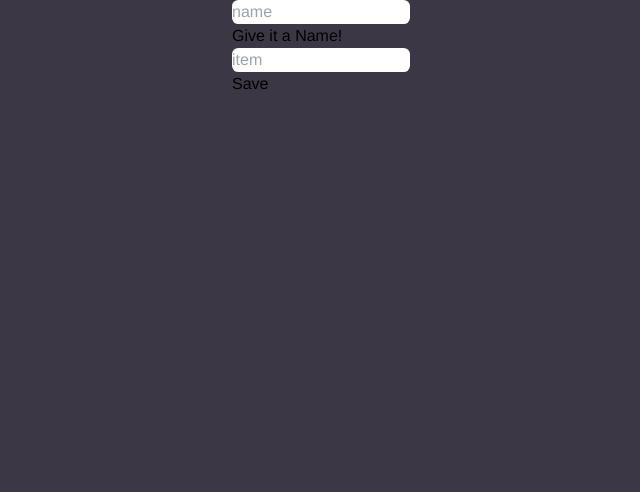
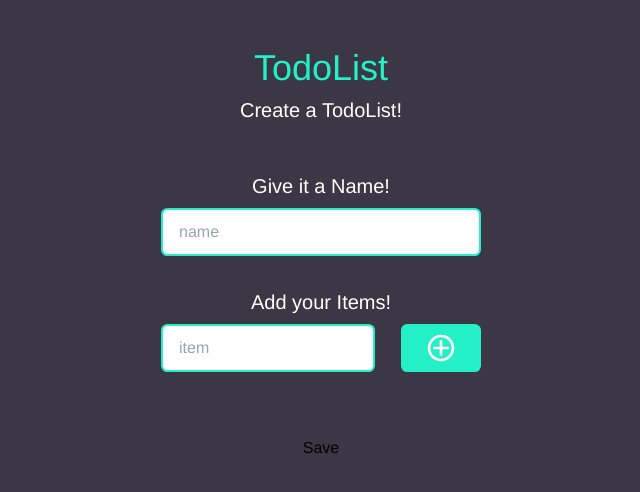
Before and after one commit to andrew-holligan/React-TodoList, a React (Vite) app in the folder client/: page /create in a window 1280 px wide. Shown: the top 492 px of the page, without its empty margins (319-959 px from the left). Built offline with nearby package versions, Linux system fonts and the light colour scheme.

Commit message:
feat: adding items

```diff
--- a/client/src/App.tsx
+++ b/client/src/App.tsx
@@ -1,7 +1,7 @@
 import {BrowserRouter, Routes, Route} from 'react-router-dom';
 
-import Home from './pages/Home';
-import Create from './pages/Create';
+import Home from './pages/Home.tsx';
+import Create from './pages/Create.tsx';
 
 function App() {
   return (
--- /dev/null
+++ b/client/src/components/Header.tsx
@@ -0,0 +1,17 @@
+function Header() {
+    return (
+        <header className="
+            flex flex-col items-center
+            my-12 gap-2
+        ">
+            <a href="/" className="text-4xl text-color1">
+                TodoList
+            </a>
+            <h3 className="text-xl text-color4">
+                Create a TodoList!
+            </h3>
+        </header>
+    )
+  }
+
+  export default Header
--- /dev/null
+++ b/client/src/components/Item.tsx
@@ -0,0 +1,9 @@
+function Item({value}: {value: string}) {
+    return (
+        <li>
+            {value}
+        </li>
+    )
+  }
+
+  export default Item
--- /dev/null
+++ b/client/src/pages/Create.tsx
@@ -0,0 +1,76 @@
+import {useState} from 'react';
+
+import Header from '../components/Header.tsx';
+import Item from '../components/Item.tsx';
+
+function Create() {
+    const [items, setItems] = useState<string[]>([]);
+
+    function addItem() {
+        const item = (document.getElementById('item') as HTMLInputElement).value;
+        setItems([...items, item]);
+        (document.getElementById('item') as HTMLInputElement).value = '';
+    }
+
+    const itemsList = items.map((item, index) => {
+        return <Item value={item} key={index} />;
+    });
+
+    return (
+        <>
+            <Header />
+
+            <main className="flex flex-col gap-8 w-full">
+
+                <div className="
+                    flex flex-col items-center
+                    gap-2
+                ">
+                    <h3 className="text-xl text-color4">
+                        Give it a Name!
+                    </h3>
+                    <input type="text" id="name" placeholder="name"
+                        className="
+                            w-80 h-12
+                            border-2 border-solid border-color1
+                            text-color1 px-4
+                    "/>
+                </div>
+
+                <div className="
+                    flex flex-col items-center
+                    gap-2 w-full
+                ">
+                    <h3 className="text-xl text-color4">
+                        Add your Items!
+                    </h3>
+                    <div className="flex justify-between w-80">
+                        <input type="text" id="item" placeholder="item"
+                            className="
+                                w-50 h-12
+                                border-2 border-solid border-color1
+                                text-color1 px-4
+                        "/>
+                        <button id="btn-add" onClick={() => addItem()}
+                            className="
+                                flex
+                                w-20 h-12
+                                bg-add bg-no-repeat bg-center bg-8 bg-color1
+                                hover:bg-color2
+                        ">
+                        </button>
+                    </div>
+                </div>
+
+                <ol>
+                    {itemsList}
+                </ol>
+
+                <button id="btn-save">Save</button>
+
+            </main>
+        </>
+    )
+  }
+
+  export default Create
--- a/client/src/pages/Create/index.tsx
+++ /dev/null
@@ -1,23 +0,0 @@
-function Create() {
-  return (
-    <>
-        <header>
-            <input type="text" id="name" placeholder="name" />
-            <h3>Give it a Name!</h3>
-        </header>
-
-        <main>
-            <div className="container-add-item">
-                <input type="text" id="item" placeholder="item" />
-                <button id="btn-add"></button>
-            </div>
-
-            <ul className="list-items"></ul>
-
-            <button id="btn-save">Save</button>
-        </main>
-    </>
-  )
-}
-
-export default Create
--- /dev/null
+++ b/client/src/pages/Home.tsx
@@ -0,0 +1,33 @@
+import Header from '../components/Header.tsx';
+
+function Home() {
+    return (
+        <>
+            <Header />
+
+            <main className="w-full">
+
+                <ul className="
+                    flex flex-row justify-center flex-wrap
+                    w-full px-16 gap-8
+                ">
+
+                    <li className="list-none">
+                        <a id="btn-create" href="/create"
+                            className="
+                                flex
+                                w-80 h-20
+                                bg-create-todolist bg-no-repeat bg-center bg-16 bg-color1
+                                hover:bg-color2
+                            ">
+                        </a>
+                    </li>
+
+                </ul>
+
+            </main>
+        </>
+    )
+  }
+
+  export default Home
--- a/client/src/pages/Home/index.tsx
+++ /dev/null
@@ -1,37 +0,0 @@
-function Home() {
-  return (
-    <>
-        <header className="
-            flex flex-col items-center
-            my-20
-        ">
-            <h1 className="text-4xl text-color1">
-                TodoList
-            </h1>
-            <h3 className="text-xl text-color4">
-                Create a TodoList!
-            </h3>
-        </header>
-
-        <main className="w-full">
-            <ul className="
-                flex flex-row justify-center flex-wrap
-                w-full
-            ">
-                <li className="list-none">
-                    <a id="btn-create" href="/create"
-                        className="
-                            flex
-                            w-80 h-20
-                            bg-create-todolist bg-no-repeat bg-center bg-16 bg-color1
-                            hover:bg-color2
-                        ">
-                    </a>
-                </li>
-            </ul>
-        </main>
-    </>
-  )
-}
-
-export default Home
--- a/client/tailwind.config.js
+++ b/client/tailwind.config.js
@@ -11,10 +11,12 @@ export default {
     extend: {
       backgroundImage: {
         "create-todolist": "url('./src/assets/icon-create-todolist.svg')",
+        add: "url('./src/assets/icon-add.svg')",
       },
       backgroundSize: {
         "75%": "75%",
         16: "4rem",
+        8: "2rem",
       },
     },
   },
```
